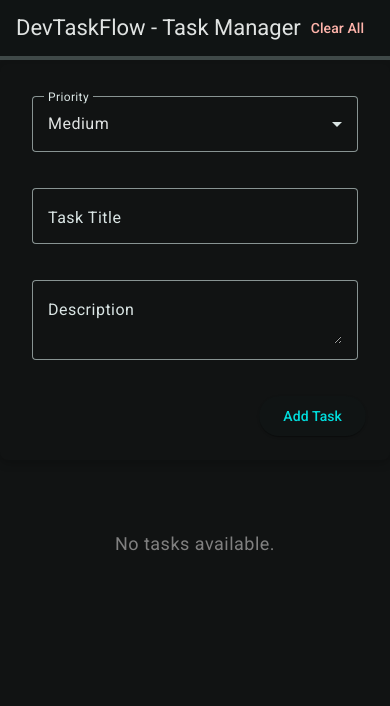
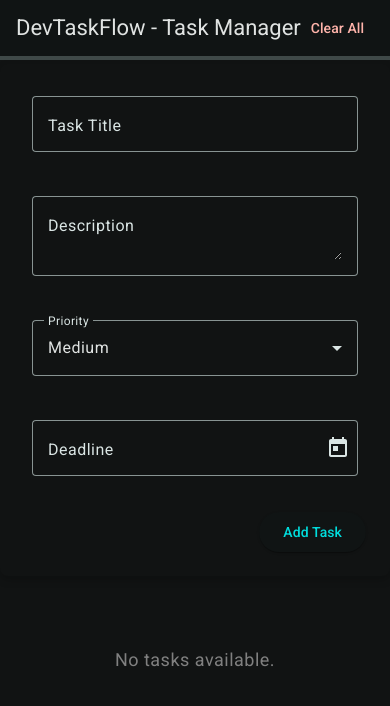
Before and after one commit to art2url/dev-task-flow, an Angular app: page /tasks in a window 390 px wide. Shown: the top 706 px of the page. Built offline with nearby package versions, Linux system fonts and the light colour scheme.

Commit message:
Implemented deadline tracking with date picker, overdue indicators, date-only display, and responsive form layout

```diff
--- a/src/app/features/tasks/models/task.model.ts
+++ b/src/app/features/tasks/models/task.model.ts
@@ -3,6 +3,7 @@ export interface Task {
   title: string;
   description?: string;
   completed: boolean;
+  priority: 'Low' | 'Medium' | 'High';
   createdAt: Date;
-  priority: 'Low' | 'Medium' | 'High';
+  deadline?: Date | null;
 }
--- a/src/app/features/tasks/task-form/task-form.component.html
+++ b/src/app/features/tasks/task-form/task-form.component.html
@@ -1,15 +1,6 @@
 <mat-card class="task-form-card">
   <mat-card-content>
     <div class="form-container">
-      <mat-form-field appearance="outline" class="task-input">
-        <mat-label>Priority</mat-label>
-        <mat-select [(ngModel)]="priority">
-          <mat-option value="Low">Low</mat-option>
-          <mat-option value="Medium">Medium</mat-option>
-          <mat-option value="High">High</mat-option>
-        </mat-select>
-      </mat-form-field>
-
       <mat-form-field appearance="outline" class="task-input">
         <mat-label>Task Title</mat-label>
         <input matInput [(ngModel)]="title" placeholder="Enter task title" />
@@ -23,6 +14,32 @@
           placeholder="Enter task description"
         ></textarea>
       </mat-form-field>
+
+      <div class="row-fields">
+        <mat-form-field appearance="outline" class="task-input small-input">
+          <mat-label>Priority</mat-label>
+          <mat-select [(ngModel)]="priority">
+            <mat-option value="Low">Low</mat-option>
+            <mat-option value="Medium">Medium</mat-option>
+            <mat-option value="High">High</mat-option>
+          </mat-select>
+        </mat-form-field>
+
+        <mat-form-field appearance="outline" class="task-input small-input">
+          <mat-label>Deadline</mat-label>
+          <input
+            matInput
+            [matDatepicker]="picker"
+            [(ngModel)]="deadline"
+            placeholder="Select deadline"
+          />
+          <mat-datepicker-toggle
+            matSuffix
+            [for]="picker"
+          ></mat-datepicker-toggle>
+          <mat-datepicker #picker></mat-datepicker>
+        </mat-form-field>
+      </div>
     </div>
   </mat-card-content>
 
--- a/src/app/features/tasks/task-form/task-form.component.scss
+++ b/src/app/features/tasks/task-form/task-form.component.scss
@@ -9,10 +9,27 @@
   padding: $spacing;
 }
 
+.task-buttons {
+  display: flex;
+  justify-content: flex-end;
+  gap: math.div($spacing, 2);
+  padding: math.div($spacing, 2);
+}
+
 .form-container {
   display: flex;
   flex-direction: column;
-  gap: math.div($spacing, 2);
+  gap: $spacing;
+
+  .row-fields {
+    display: flex;
+    gap: $spacing;
+
+    .small-input {
+      flex: 1 1 45%;
+      min-width: 200px;
+    }
+  }
 }
 
 .task-input {
@@ -20,9 +37,11 @@
   margin-bottom: math.div($spacing, 2);
 }
 
-.task-buttons {
-  display: flex;
-  justify-content: flex-end;
-  gap: math.div($spacing, 2);
-  padding: math.div($spacing, 2);
+@media (max-width: 768px) {
+  .row-fields {
+    flex-direction: column;
+    .small-input {
+      width: 100%;
+    }
+  }
 }
--- a/src/app/features/tasks/task-form/task-form.component.ts
+++ b/src/app/features/tasks/task-form/task-form.component.ts
@@ -17,6 +17,8 @@ import { MatInputModule } from '@angular/material/input';
 import { MatButtonModule } from '@angular/material/button';
 import { MatOptionModule } from '@angular/material/core';
 import { MatSelectModule } from '@angular/material/select';
+import { MatDatepickerModule } from '@angular/material/datepicker';
+import { MatNativeDateModule } from '@angular/material/core';
 
 @Component({
   selector: 'app-task-form',
@@ -30,6 +32,8 @@ import { MatSelectModule } from '@angular/material/select';
     MatButtonModule,
     MatOptionModule,
     MatSelectModule,
+    MatDatepickerModule,
+    MatNativeDateModule,
   ],
   templateUrl: './task-form.component.html',
   styleUrl: './task-form.component.scss',
@@ -42,11 +46,15 @@ export class TaskFormComponent implements OnChanges {
   title = '';
   description = '';
   priority: 'Low' | 'Medium' | 'High' = 'Medium';
+  deadline: Date | null = null;
 
   ngOnChanges(changes: SimpleChanges): void {
     if (changes['taskToEdit'] && this.taskToEdit) {
       this.title = this.taskToEdit.title;
-      this.description = this.taskToEdit.description || ''; // Load description if available
+      this.description = this.taskToEdit.description || '';
+      this.deadline = this.taskToEdit.deadline
+        ? new Date(this.taskToEdit.deadline)
+        : null;
     }
   }
 
@@ -60,6 +68,7 @@ export class TaskFormComponent implements OnChanges {
       completed: this.taskToEdit ? this.taskToEdit.completed : false,
       createdAt: this.taskToEdit ? this.taskToEdit.createdAt : new Date(),
       priority: this.priority,
+      deadline: this.deadline || null,
     };
 
     this.taskToEdit
@@ -71,7 +80,9 @@ export class TaskFormComponent implements OnChanges {
 
   resetForm() {
     this.title = '';
-    this.description = ''; // Clear description
+    this.description = '';
+    this.priority = 'Medium';
+    this.deadline = null;
     this.taskToEdit = null;
   }
 }
--- a/src/app/features/tasks/task-list/task-list.component.html
+++ b/src/app/features/tasks/task-list/task-list.component.html
@@ -77,11 +77,18 @@
     class="task-card priority-{{ task.priority }}"
   >
     <mat-card-title class="task-title">{{ task.title }}</mat-card-title>
-    <mat-card-subtitle class="task-subtitle"
-      >{{ task.createdAt | date : "short" }} | Priority:
-      {{ task.priority }}</mat-card-subtitle
-    >
+    <mat-card-subtitle class="task-subtitle">
+      Created: {{ task.createdAt | date : "short" }} |
+      <span [class.overdue]="isOverdue(task)">
+        Deadline:
+        {{
+          task.deadline ? (task.deadline | date : "shortDate") : "No deadline"
+        }}
+      </span>
+    </mat-card-subtitle>
+
     <mat-card-content>{{ task.description }}</mat-card-content>
+
     <mat-divider class="divider"></mat-divider>
     <mat-card-actions class="task-handler">
       <mat-checkbox
--- a/src/app/features/tasks/task-list/task-list.component.scss
+++ b/src/app/features/tasks/task-list/task-list.component.scss
@@ -201,3 +201,12 @@ mat-paginator {
 ::ng-deep .custom-dialog-backdrop {
   background-color: rgba(0, 0, 0, 0.85) !important;
 }
+
+.task-subtitle {
+  padding: math.div($spacing, 2);
+
+  .overdue {
+    color: #f15152;
+    font-weight: bold;
+  }
+}
--- a/src/app/features/tasks/task-list/task-list.component.ts
+++ b/src/app/features/tasks/task-list/task-list.component.ts
@@ -164,6 +164,12 @@ export class TaskListComponent implements OnInit, AfterViewInit {
     this.filteredTasks = this.filteredTasksOriginal.slice(startIndex, endIndex);
   }
 
+  isOverdue(task: Task): boolean {
+    return task.deadline
+      ? new Date(task.deadline) < new Date() && !task.completed
+      : false;
+  }
+
   clearAllTasks(): void {
     this.taskService.clearAllTasks();
   }
```
